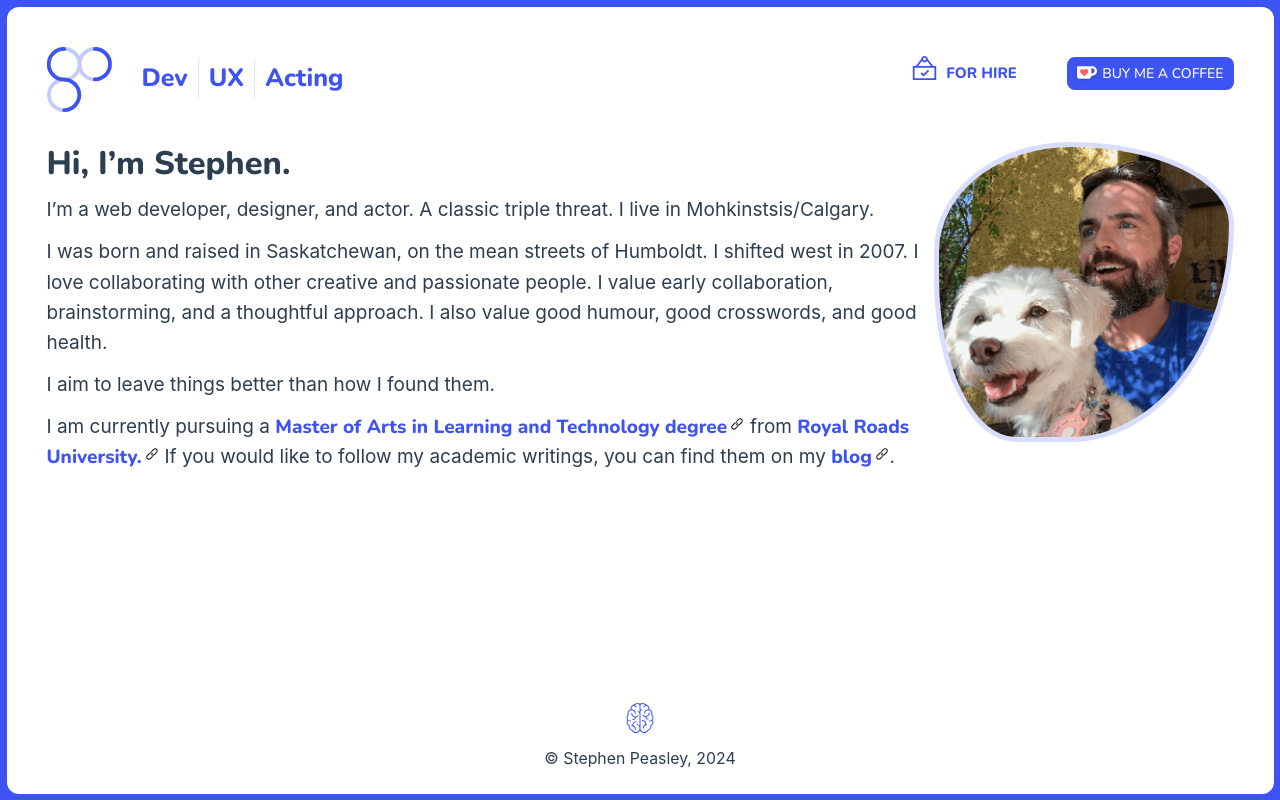
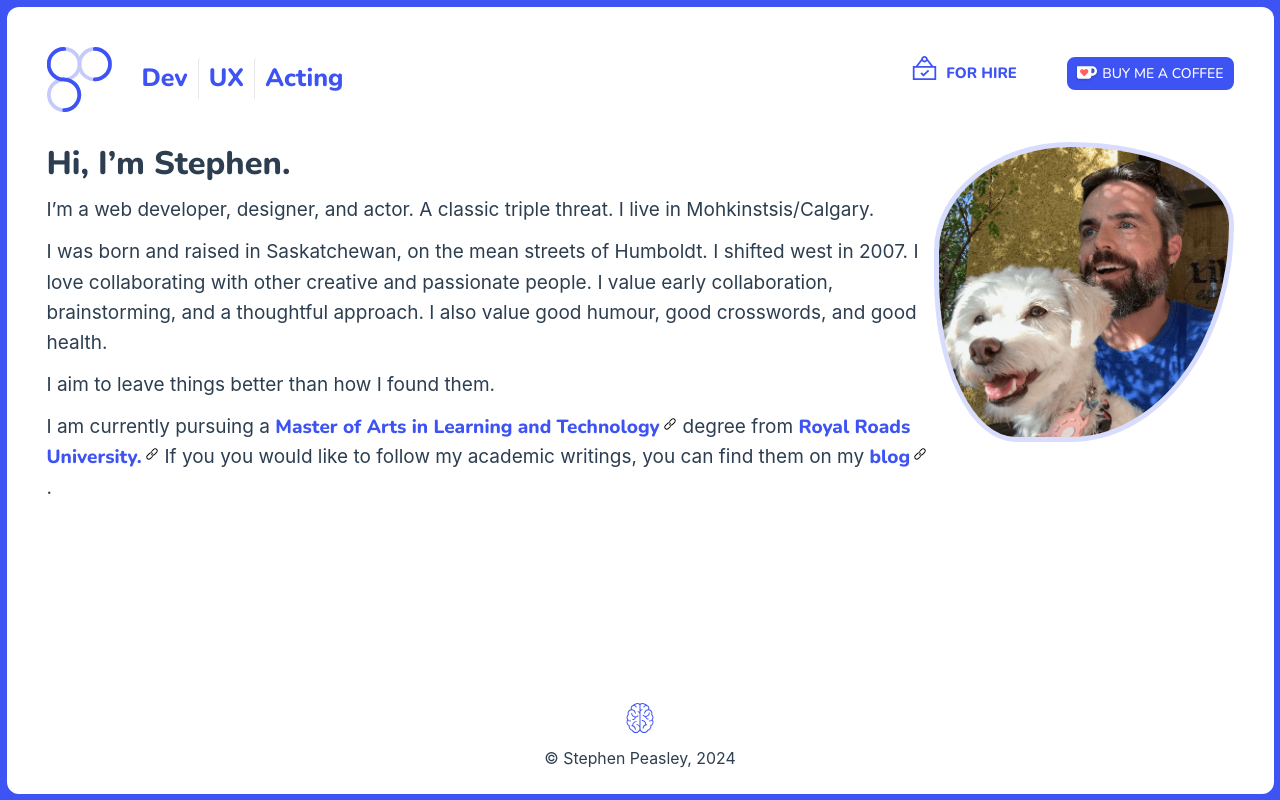
Before and after one commit to speasley/stephenpeasley, a Vue app: page / in a window 1280 px wide. Built offline with nearby package versions, Linux system fonts and the light colour scheme.

Commit message:
feat: move copy edit

```diff
--- a/src/components/TheWelcome.vue
+++ b/src/components/TheWelcome.vue
@@ -22,9 +22,10 @@ import SImage from "@/components/SImage.vue";
       I am currently pursuing a
       <a
         href="https://www.royalroads.ca/programs/master-arts-learning-and-technology"
-        >Master of Arts in Learning and Technology degree</a
+        >Master of Arts in Learning and Technology</a
       >
-      from <a href="https://www.royalroads.ca/">Royal Roads University.</a> If
+      degree from
+      <a href="https://www.royalroads.ca/">Royal Roads University.</a> If you
       you would like to follow my academic writings, you can find them on my
       <a href="https://malat-webspace.royalroads.ca/rru297/">blog</a>.
     </p>
```
